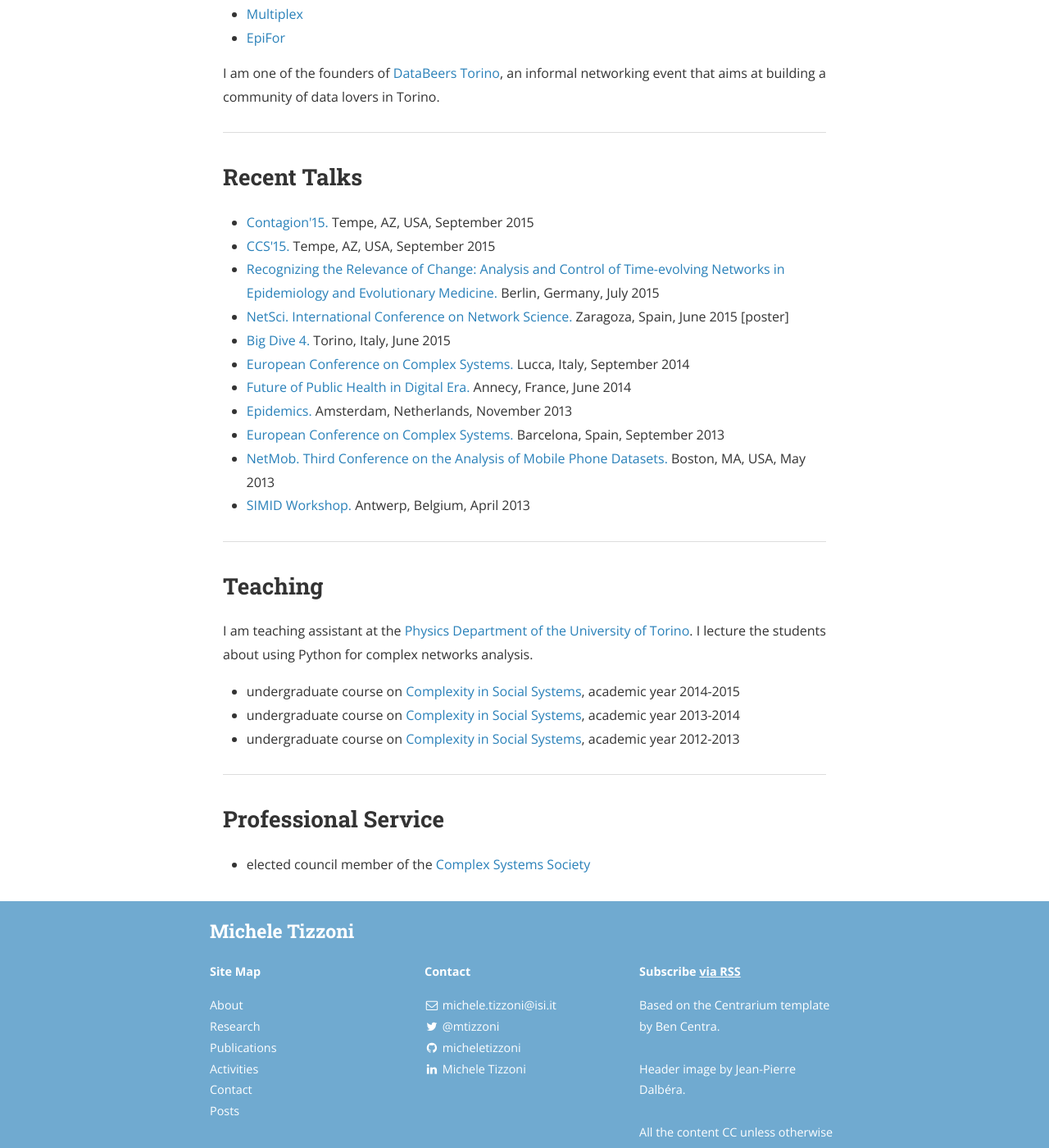
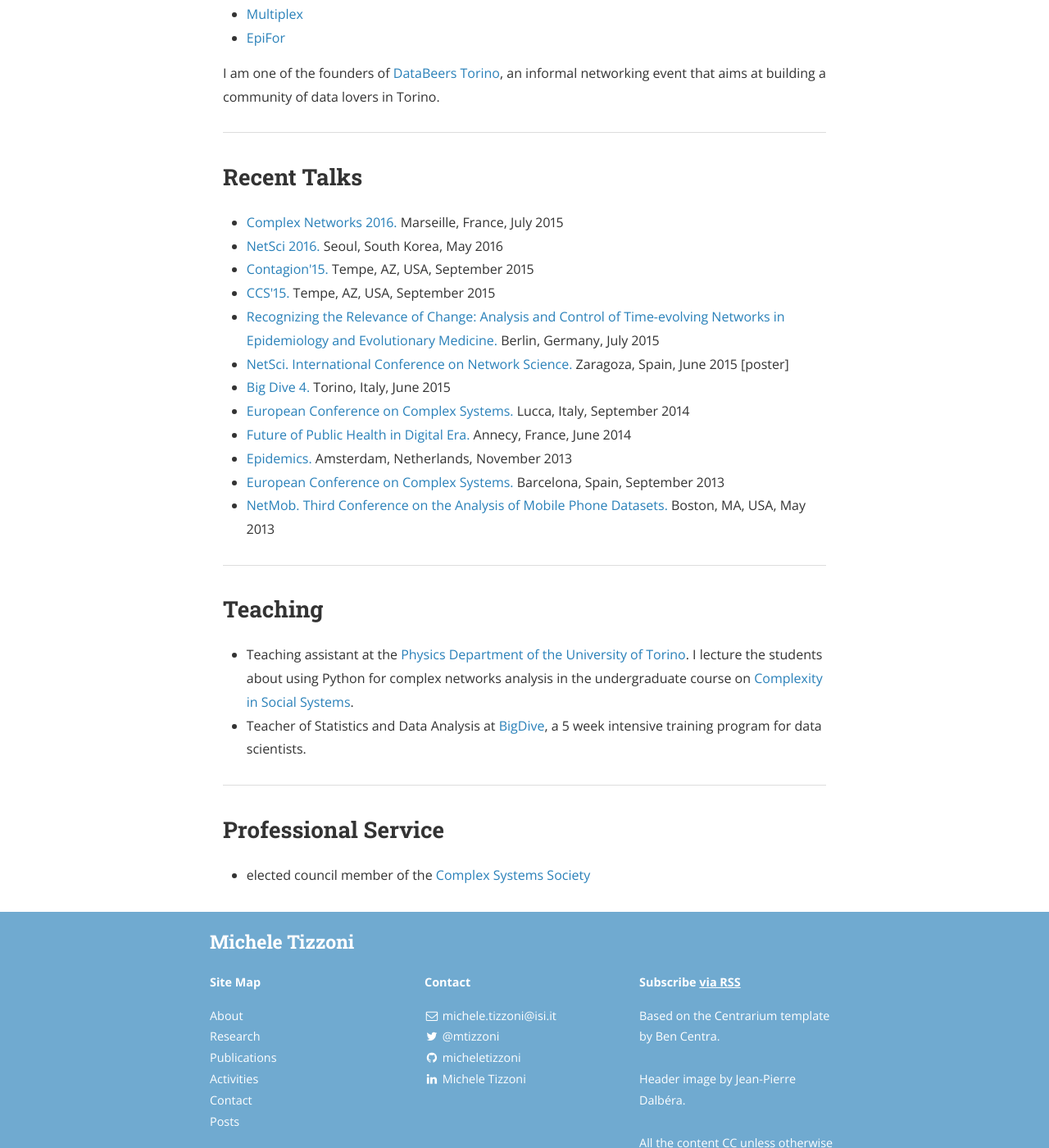
Before and after one commit to micheletizzoni/micheletizzoni.github.io, a Jekyll site: the page built from 4_activities.md, in a window 1280 px wide and 1400 px high, scrolled down 688 px. Shown: the whole window at 82% size. Built offline with Jekyll 4.4.1, drawn with Linux system fonts in a browser that asks for light colours; nearby versions of some CDN libraries; a style sheet for code colours, icons or effects is not loaded.

Commit message:
updated activities

```diff
--- a/4_activities.md
+++ b/4_activities.md
@@ -27,6 +27,8 @@ I am one of the founders of <a href="http://databeerstorino.tumblr.com/">DataBee
 <h2>Recent Talks</h2>
 
 <ul>
+  <li><a href="http://complexnets2016.org">Complex Networks 2016.</a> Marseille, France, July 2015</li>
+  <li><a href="http://www.netsci2016.net">NetSci 2016.</a> Seoul, South Korea, May 2016</li>
   <li><a href="http://contagion15.weebly.com/">Contagion'15.</a> Tempe, AZ, USA, September 2015</li>
   <li><a href="http://ccs2015.org/">CCS'15.</a> Tempe, AZ, USA, September 2015</li>
   <li><a href="http://www.cecam.org/workshop-2-1215.html">Recognizing the Relevance of Change: Analysis and Control of Time-evolving Networks in Epidemiology and Evolutionary Medicine.</a> Berlin, Germany, July 2015</li>
@@ -37,17 +39,16 @@ I am one of the founders of <a href="http://databeerstorino.tumblr.com/">DataBee
   <li><a href="http://www.epidemics.elsevier.com/">Epidemics.</a> Amsterdam, Netherlands, November 2013</li>
   <li><a href="http://www.eccs13.eu">European Conference on Complex Systems.</a> Barcelona, Spain, September 2013</li>
   <li><a href="http://perso.uclouvain.be/vincent.blondel/netmob/2013/">NetMob. Third Conference on the Analysis of Mobile Phone Datasets.</a> Boston, MA, USA, May 2013</li>
-  <li><a href="http://wp.simid.be/?page_id=68">SIMID Workshop.</a> Antwerp, Belgium, April 2013</li>
 </ul>
 
 <hr>
 
 <h2>Teaching</h2>
-I am teaching assistant at the <a href="http://fisica.campusnet.unito.it">Physics Department of the University of Torino</a>. I lecture the students about using Python for complex networks analysis.
 <ul>
-  <li>undergraduate course on <a href="http://fisica-sc.campusnet.unito.it/do/corsi.pl/Show?_id=4ef1">Complexity in Social Systems</a>, academic year 2014-2015 </li>
-  <li>undergraduate course on <a href="http://fisica-sc.campusnet.unito.it/do/corsi.pl/Show?_id=4ef1">Complexity in Social Systems</a>, academic year 2013-2014 </li>
-  <li>undergraduate course on <a href="http://fisica-sc.campusnet.unito.it/do/corsi.pl/Show?_id=4ef1">Complexity in Social Systems</a>, academic year 2012-2013 </li>
+<li>Teaching assistant at the <a href="http://fisica.campusnet.unito.it">Physics Department of the University of Torino</a>. I lecture the students about using Python for complex networks analysis in the undergraduate course on <a href="http://fisica-sc.campusnet.unito.it/do/corsi.pl/Show?_id=4ef1">Complexity in Social Systems</a>.</li>
+
+<li>Teacher of Statistics and Data Analysis at <a href="http://bigdive.eu">BigDive</a>, a 5 week intensive training program for data scientists.</li>
+
 </ul>
 
 <hr>
```
